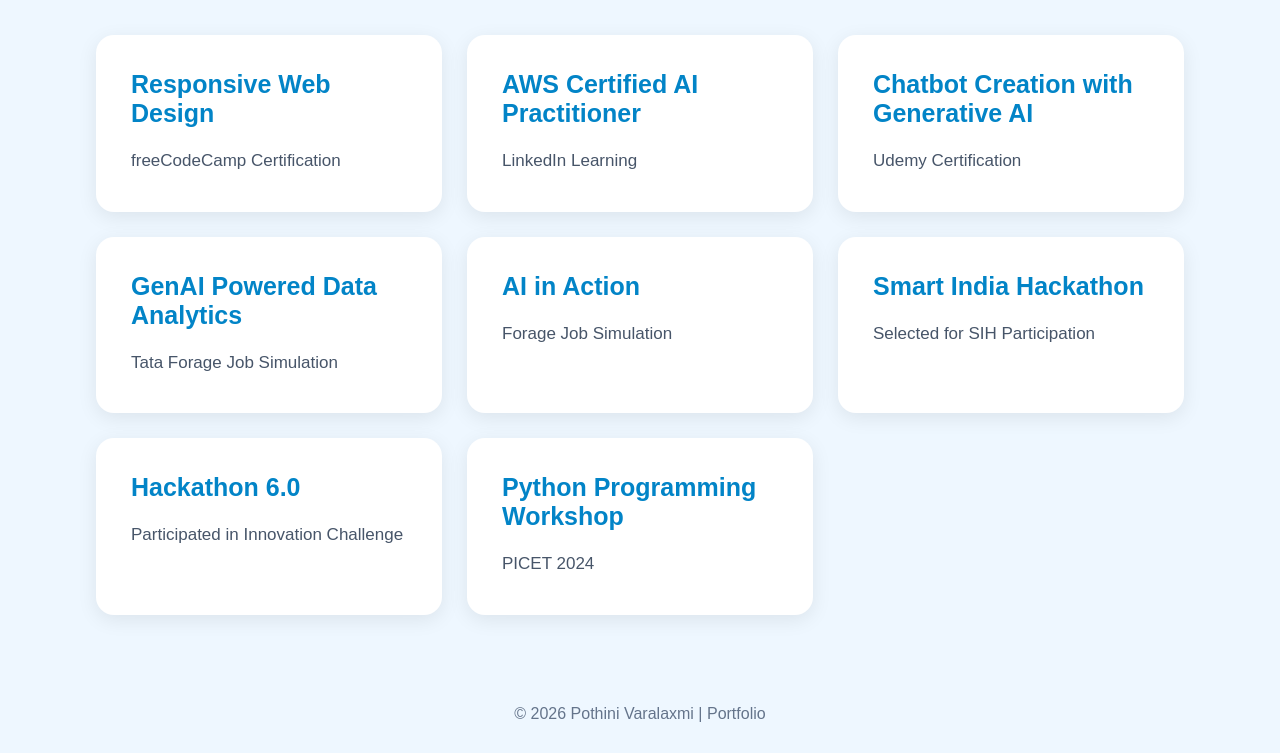
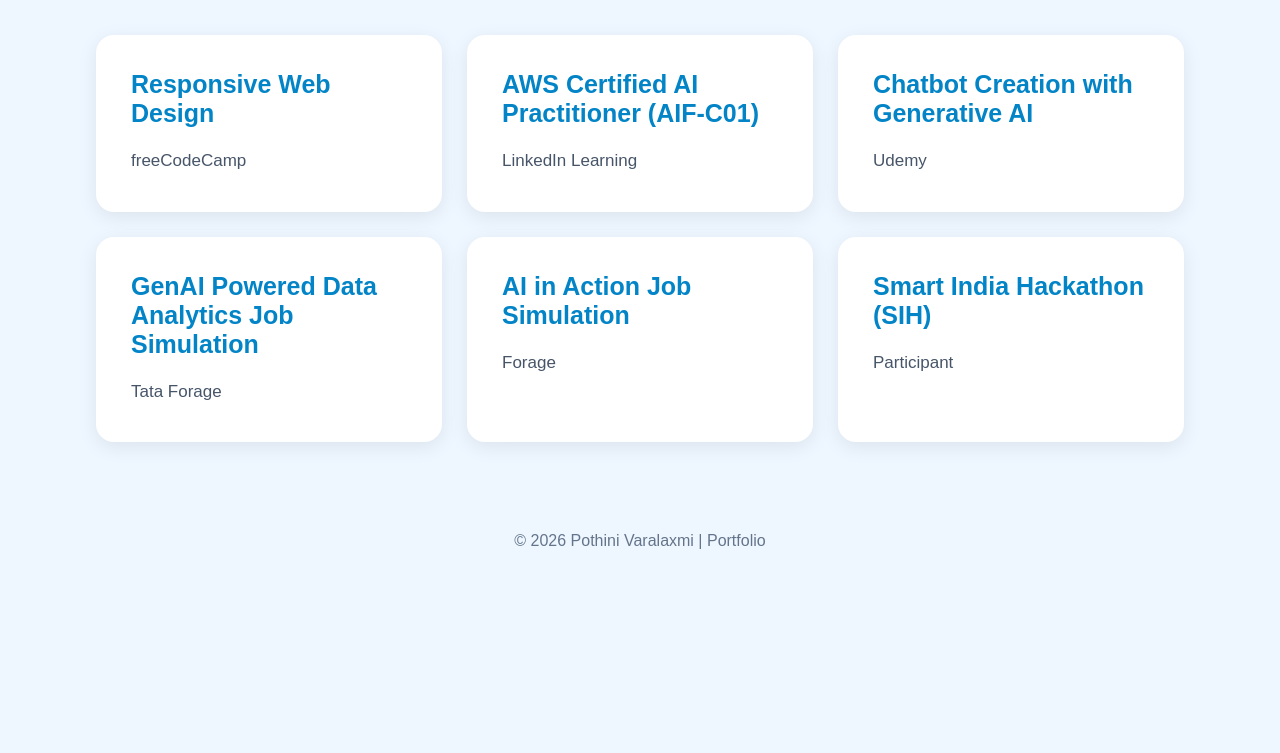
Before and after one commit to varalaxmi30072005/portfolio, a plain HTML site: page certifications.html in a window 1280 px wide. Shown: the part 184-937 px from the top of the page. After the commit the page ends 800 px from the top, so only its background shows below. Drawn offline with Linux system fonts and the light colour scheme.

Commit message:
Update certifications.html

```diff
--- a/certifications.html
+++ b/certifications.html
@@ -3,15 +3,13 @@
 <head>
     <meta charset="UTF-8">
     <meta name="viewport" content="width=device-width, initial-scale=1.0">
-    <title>Certifications | Varalaxmi</title>
+    <title>Certifications | Pothini Varalaxmi</title>
     <link rel="stylesheet" href="style.css">
 </head>
 <body>
 
     <!-- NAVBAR -->
-
     <nav>
-
         <ul>
             <li><a href="index.html">Home</a></li>
             <li><a href="about.html">About</a></li>
@@ -19,61 +17,48 @@
             <li><a href="certifications.html">Certifications</a></li>
             <li><a href="contact.html">Contact</a></li>
         </ul>
-
     </nav>
 
     <!-- CERTIFICATIONS -->
-
     <section class="section">
-
         <h2>Certifications & Achievements</h2>
 
         <div class="card-container">
 
             <div class="card">
                 <h3>Responsive Web Design</h3>
-                <p>freeCodeCamp Certification</p>
+                <p>freeCodeCamp</p>
             </div>
 
             <div class="card">
-                <h3>AWS Certified AI Practitioner</h3>
+                <h3>AWS Certified AI Practitioner (AIF-C01)</h3>
                 <p>LinkedIn Learning</p>
             </div>
 
             <div class="card">
                 <h3>Chatbot Creation with Generative AI</h3>
-                <p>Udemy Certification</p>
+                <p>Udemy</p>
             </div>
 
             <div class="card">
-                <h3>GenAI Powered Data Analytics</h3>
-                <p>Tata Forage Job Simulation</p>
+                <h3>GenAI Powered Data Analytics Job Simulation</h3>
+                <p>Tata Forage</p>
             </div>
 
             <div class="card">
-                <h3>AI in Action</h3>
-                <p>Forage Job Simulation</p>
+                <h3>AI in Action Job Simulation</h3>
+                <p>Forage</p>
             </div>
 
             <div class="card">
-                <h3>Smart India Hackathon</h3>
-                <p>Selected for SIH Participation</p>
-            </div>
-
-            <div class="card">
-                <h3>Hackathon 6.0</h3>
-                <p>Participated in Innovation Challenge</p>
-            </div>
-
-            <div class="card">
-                <h3>Python Programming Workshop</h3>
-                <p>PICET 2024</p>
+                <h3>Smart India Hackathon (SIH)</h3>
+                <p>Participant</p>
             </div>
 
         </div>
-
     </section>
 
+    <!-- FOOTER -->
     <footer>
         © 2026 Pothini Varalaxmi | Portfolio
     </footer>
```
